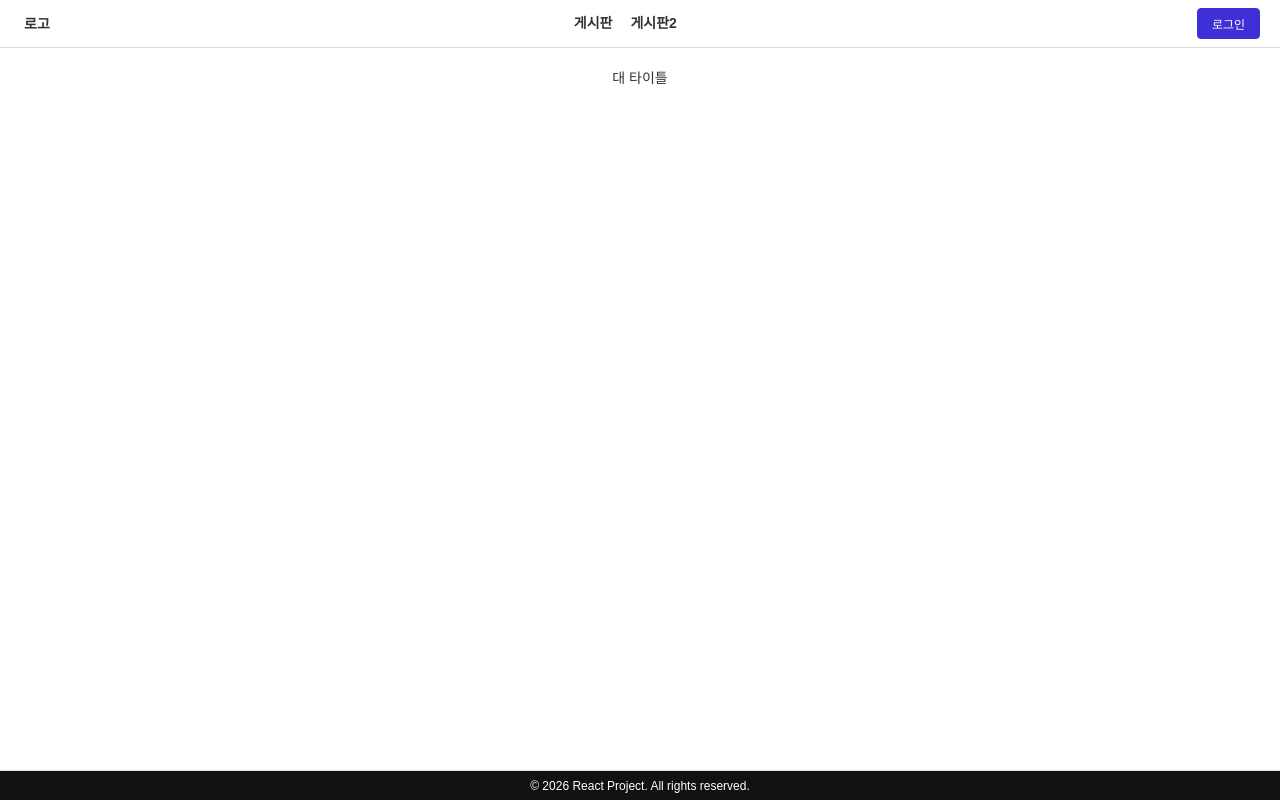
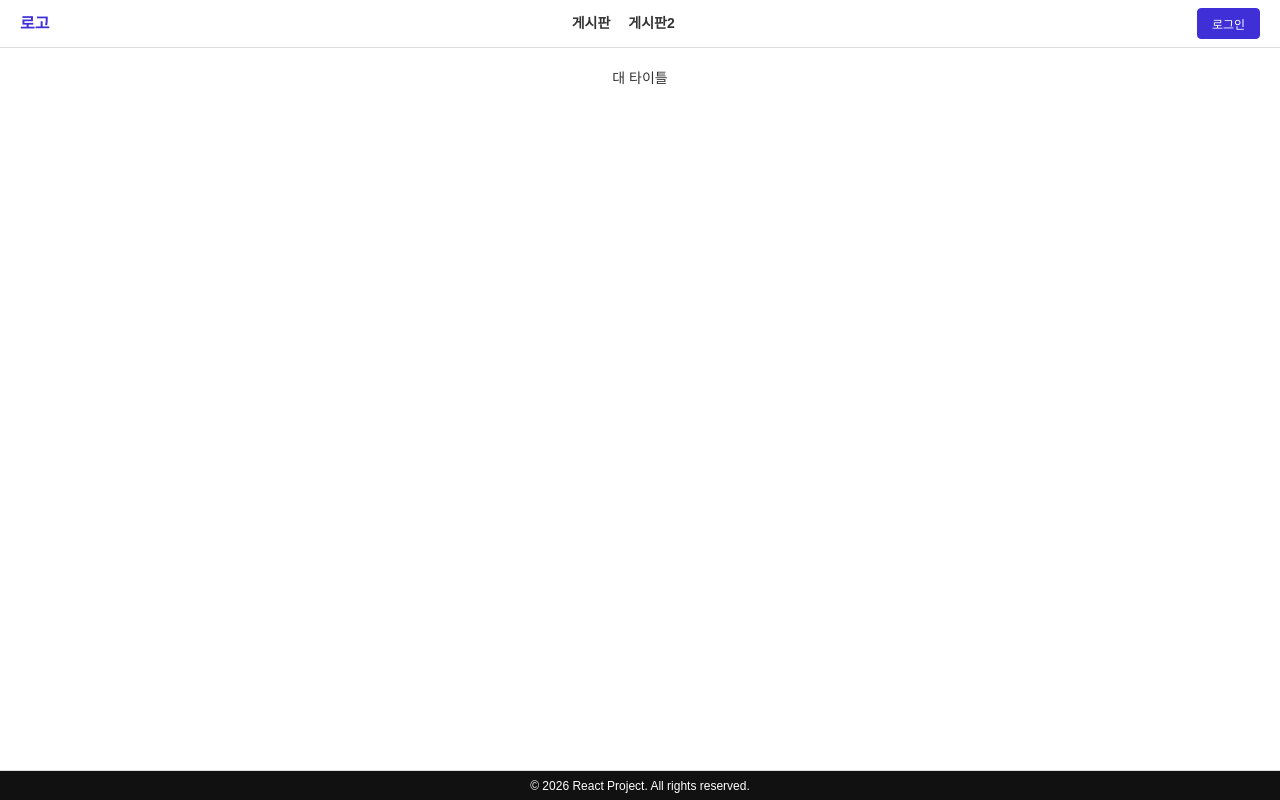
Before and after one commit to suvin5027/20260428_react_project, a React (Create React App) app in the folder react_project/: page / in a window 1280 px wide. Built offline with nearby package versions, Linux system fonts and the light colour scheme; no server answers.

Commit message:
header.jsx logo className 수정

```diff
--- a/react_project/src/components/Header.jsx
+++ b/react_project/src/components/Header.jsx
@@ -21,7 +21,7 @@ function Header() {
 
 	return (
 		<header className="header_container">
-			<div className="header_logo"><Link to="/" className="gnb_link">로고</Link></div>
+			<div className="header_logo"><Link to="/" className="logo">로고</Link></div>
 			<nav className="header_menu">
 				<ul className="gnb_wrap">
 					<li className="gnb_item">
```
